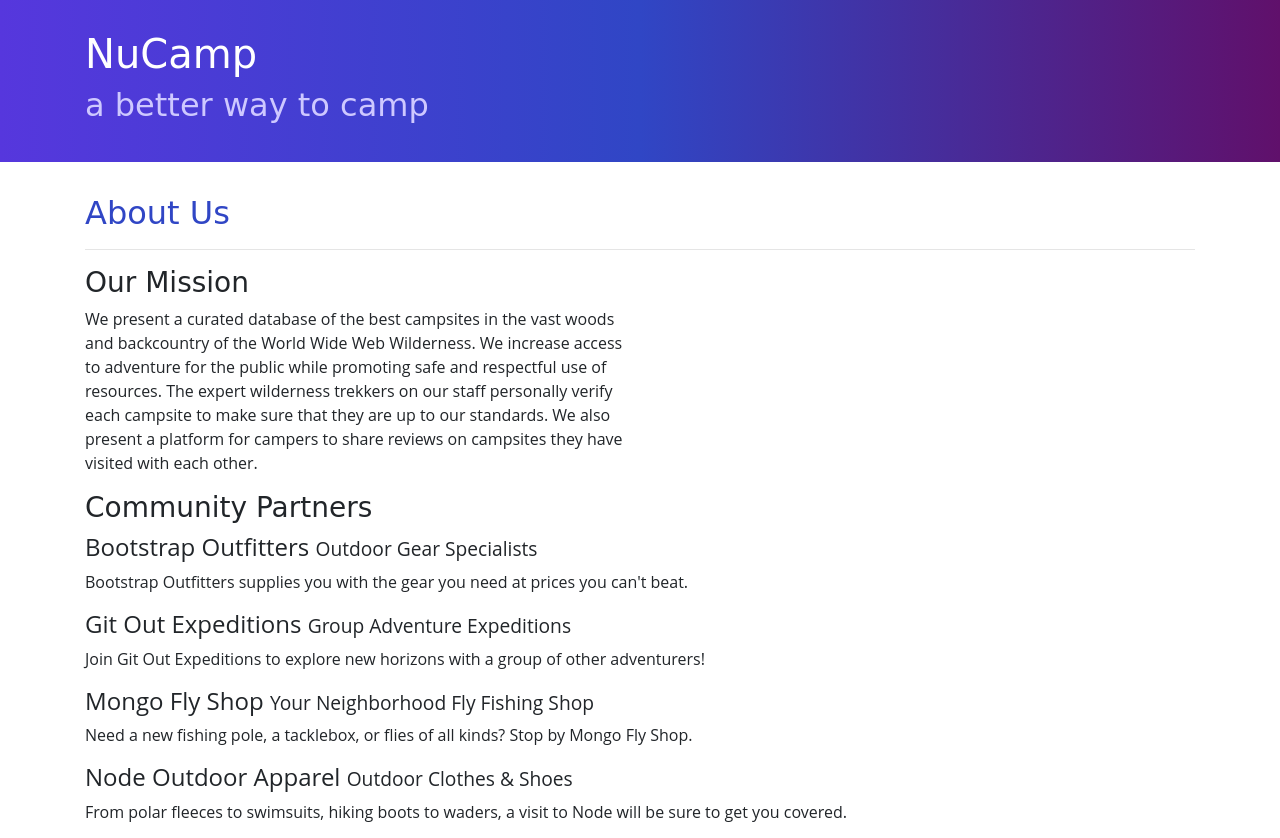
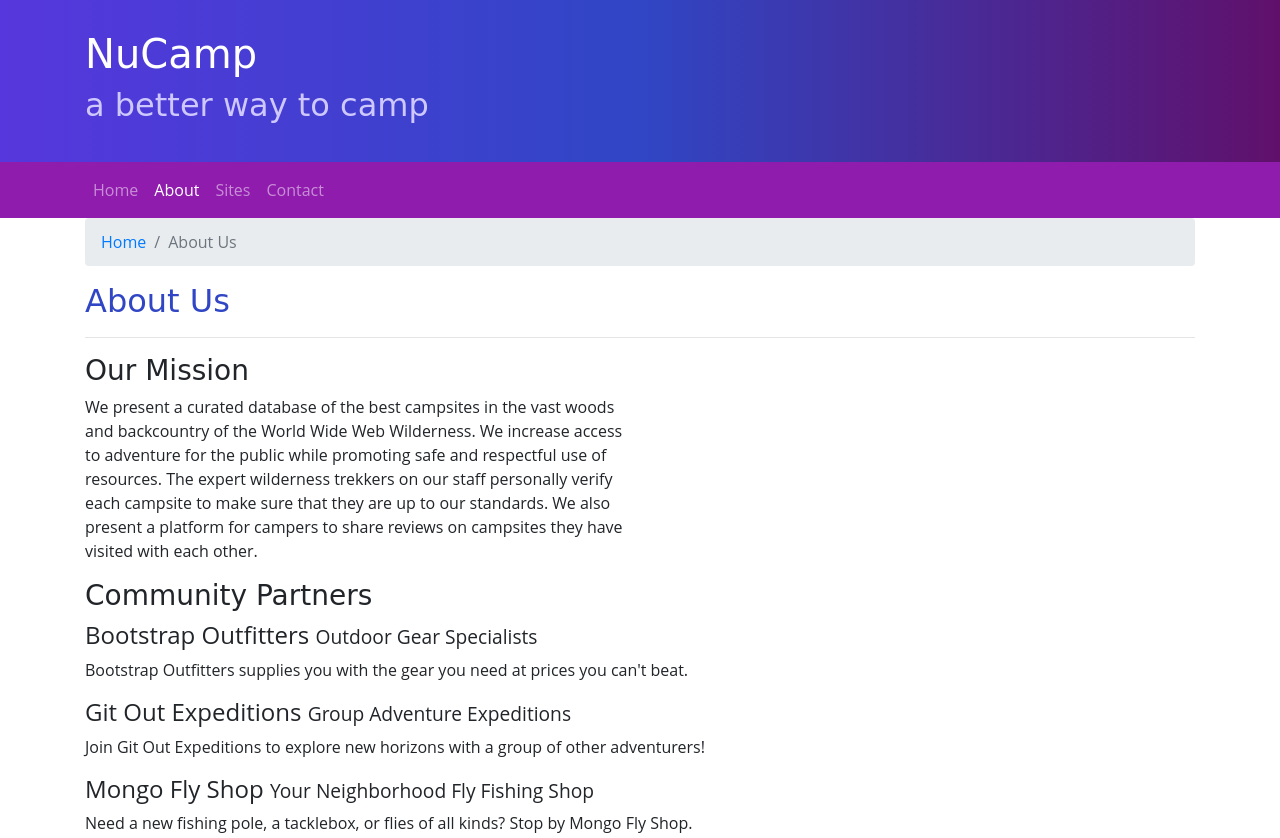
Before and after one commit to Imrankhan28888/Nucamp_Bootstrap, a website: page aboutus.html in a window 1280 px wide. Shown: the top 838 px of the page. Drawn offline with nearby package versions, Linux system fonts and the light colour scheme.

Commit message:
Week2 E1

```diff
--- a/aboutus.html
+++ b/aboutus.html
@@ -24,9 +24,28 @@
         </div>
     </header>
 
+    <nav class="navbar navbar-expand-sm navbar-dark sticky-top">
+        <div class="container">
+            <button class="navbar-toggler ml-auto" type="button" data-toggle="collapse" data-target="#nucampNavbar">
+            <span class="navbar-toggler-icon"></span>
+           </button>
+           <div class="collapse navbar-collapse" id="nucampNavbar">
+            <ul class="navbar-nav">
+                <li class="nav-item"><a class="nav-link" href="index.html">Home</a></li>
+                <li class="nav-item active"><a class="nav-link" href="#">About</a></li>
+                <li class="nav-item"><a class="nav-link" href="#">Sites</a></li>
+                <li class="nav-item"><a class="nav-link" href="#">Contact</a></li>
+            </ul>
+        </div>
+    </nav>
+
     <div class="container">
         <div class="row">
             <div class="col">
+                <ol class="breadcrumb">
+                    <li class="breadcrumb-item"><a href="index.html">Home</a></li>
+                    <li class="breadcrumb-item active">About Us</li>
+                </ol>
                <h2>About Us</h2>
                <hr />
             </div>
--- a/css/styles.css
+++ b/css/styles.css
@@ -30,3 +30,11 @@
     border-bottom: 1px ridge;
     min-height: 200px;
 }
+
+.navbar {
+    background-color: #901CAD;
+}
+
+.jumbotron {
+    margin: 0;
+}
```
Also changed, not shown: index.html (+15 -0 lines).
